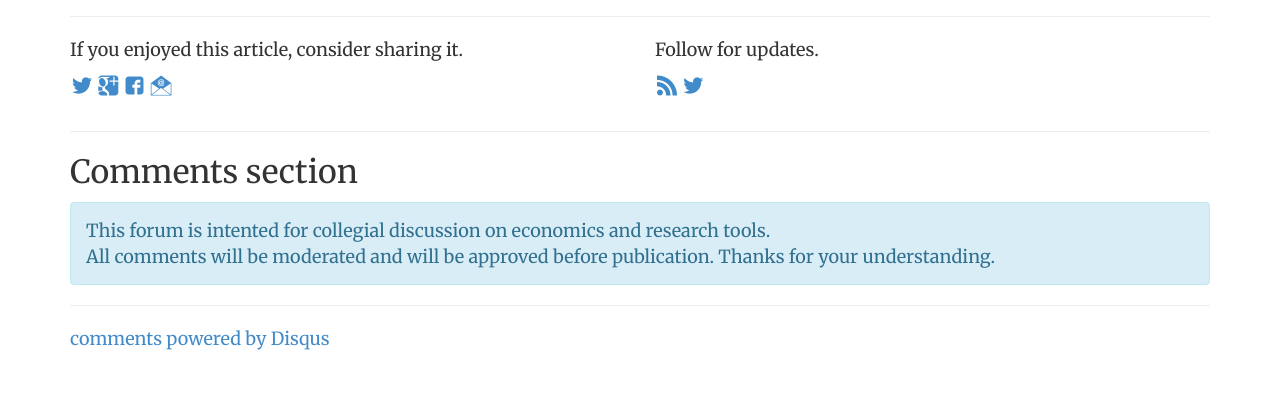
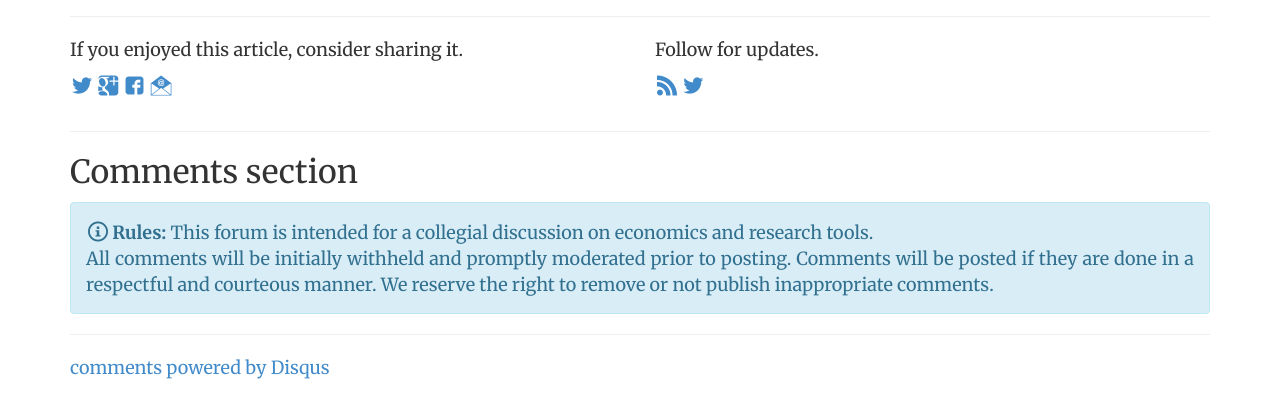
Before and after one commit to rubenhm/rubenhm.github.io, a Jekyll site: the page built from news/_posts/2014-07-14-new-paper-accepted-for-publication.md, in a window 1280 px wide and 984 px high, cut to the strip 544-962 px from the top of the window. Built offline with Jekyll 4.4.1, drawn with Linux system fonts in a browser that asks for light colours; nearby versions of some CDN libraries; Markdown is read by kramdown in place of the engine named in the settings; comment, search, counter and statistics services are not loaded.

Commit message:
Changed comments rules, fixed bib file, and added title to cv page.

```diff
--- a/_layouts/cv-resume.html
+++ b/_layouts/cv-resume.html
@@ -2,7 +2,8 @@
 {% include _header.html %}
 <div class="container">
   <div class="row">
-    <div class="col-md-12">
+    <div class="col-md-1"></div>
+    <div class="col-md-10">
       <h1>{{ page.title }}</a></h1>
     </div>
   </div>
--- a/_layouts/post.html
+++ b/_layouts/post.html
@@ -15,8 +15,9 @@
     {% include _social_blog.html %}
     <h2>Comments section</h2>
     <div class="alert alert-info" role="alert">
-        <p>This forum is intented for collegial discussion on economics and research tools. <br/>
-            All comments will be moderated and will be approved before publication. Thanks for your understanding.</p>
+        <p><span class="flaticon-info12"></span> <strong>Rules:</strong> This forum is intended for a collegial discussion on economics and research tools. <br/>
+            All comments will be initially withheld and promptly moderated prior to posting. Comments will be posted if they are done in a respectful and courteous manner.
+            We reserve the right to remove or not publish inappropriate comments.</p>
     </div>
 
     <hr>
--- a/assets/bibliography/bibliography.bib
+++ b/assets/bibliography/bibliography.bib
@@ -178,7 +178,7 @@
 }
 
 @ARTICLE{rsue2014,
-  author = {Andra C. Ghent and Rubén Hernández-Murillo and Michael T. Owyang},
+  author = {Andra C. Ghent and Rub{\'e}n Hern{\'a}ndez-Murillo and Michael T. Owyang},
   title = {Differences in Subprime Loan Pricing Across Races and Neighborhoods },
   journal = {Regional Science and Urban Economics },
   year = {2014},
--- a/cv/index.html
+++ b/cv/index.html
@@ -1,6 +1,6 @@
 ---
 layout: cv-resume
-title: ""
+title: "Curriculum vitæ"
 description: "Curriculum vitae"
 ---
 
```
